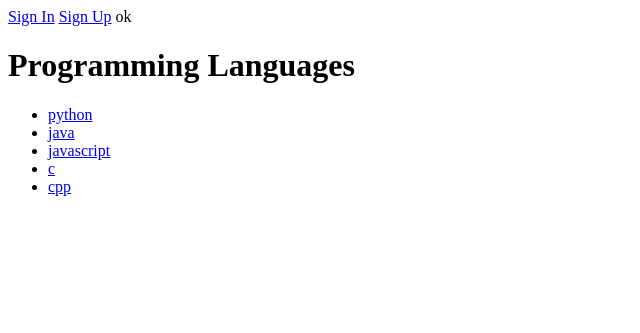
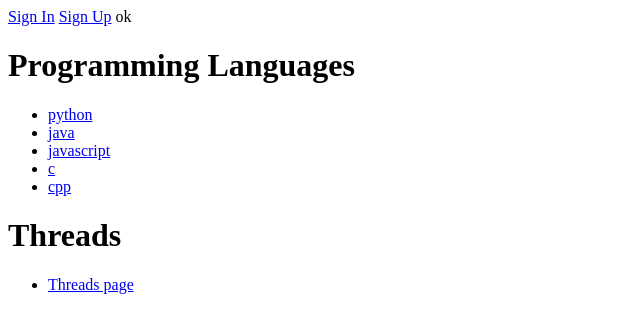
Before and after one commit to dlcastra/FPBP, a Django app: page / in a window 1280 px wide. Shown: the top 333 px of the page, without its empty margins (0-640 px from the left). Run offline with Django 5.2, Linux system fonts and the light colour scheme; parts of the project's set-up code (start-up, migrations or seed data) failed here and were passed over; some libraries are stand-ins or nearby versions.

Commit message:
Display restrictions and links to other pages

```diff
--- a/templates/main_page/index.html
+++ b/templates/main_page/index.html
@@ -21,6 +21,9 @@
         <li><a href="{{ url }}">{{ lang }}</a></li>
     {% endfor %}
 </ul>
-
+<h1>Threads</h1>
+<ul>
+    <li><a href="/threads/">Threads page</a></li>
+</ul>
 </body>
 </html>
--- a/templates/threads/threads_detail/thread_detail.html
+++ b/templates/threads/threads_detail/thread_detail.html
@@ -29,8 +29,11 @@
 
     });
 </script>
+
 <form method="get">
-    <input type="submit" value="Edit" name="edit">
+    {% if request.user.is_authenticated and request.user == model_detail.author %}
+        <input type="submit" value="Edit" name="edit">
+    {% endif %}
     {% for context in model_class %}
         <h1>{{ context.title }} | {{ context.author }} | {{ context.created }}</h1>
         {{ context.context }}
```
